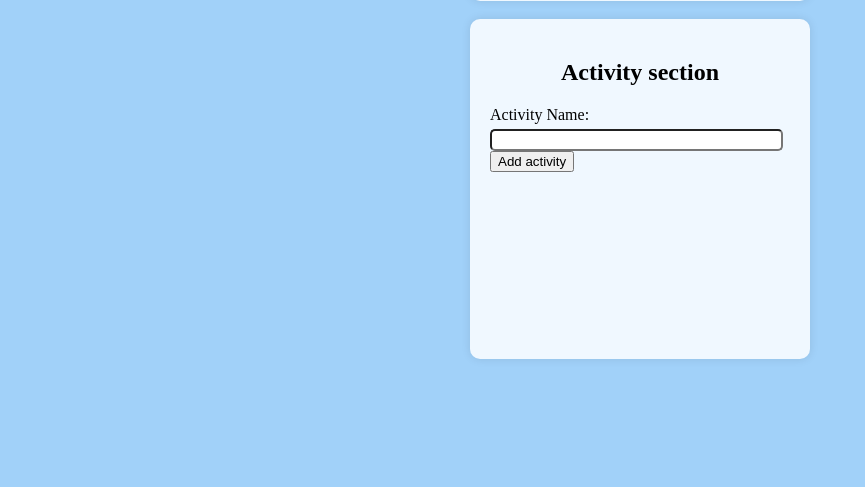
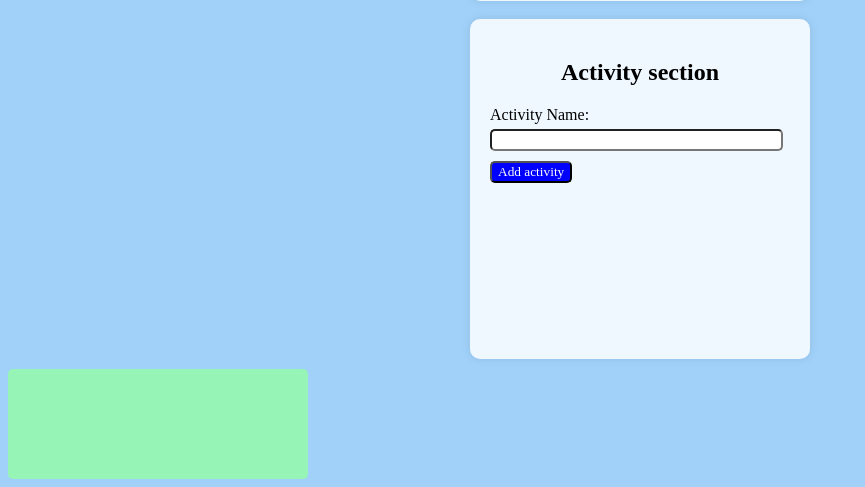
Before and after one commit to pkhunter47/WT_fall-25-26-, a PHP site: the page made by MID/lab task/lab task2.php in a window 1280 px wide. Shown: the part 497-984 px from the top of the page, without its empty margins (0-865 px from the left). Before the commit the page ends 856 px from the top, so only its background shows below. Run offline with PHP 8.4, Linux system fonts and the light colour scheme.

Commit message:
activity box added

```diff
--- a/MID/lab task/lab task2.php
+++ b/MID/lab task/lab task2.php
@@ -60,6 +60,22 @@
     font-family: 'Times New Roman', Times, serif;
 
 }
+#activitysubmit{
+    background-color:blue;
+    margin-top:10px;
+    color:white;
+    font-family: 'Times New Roman', Times, serif;
+    border-radius: 5px;
+
+}
+#activitybox{
+    width:300px;
+    height:110px;
+    margin-top:10px;
+    border-radius:5px;
+    background-color:rgb(149, 244, 182);
+
+}
 
 
     </style>
@@ -104,6 +120,7 @@
 
 
     </form>
+    <div id="activitybox"></div>
 
 </body>
 </html>
```
